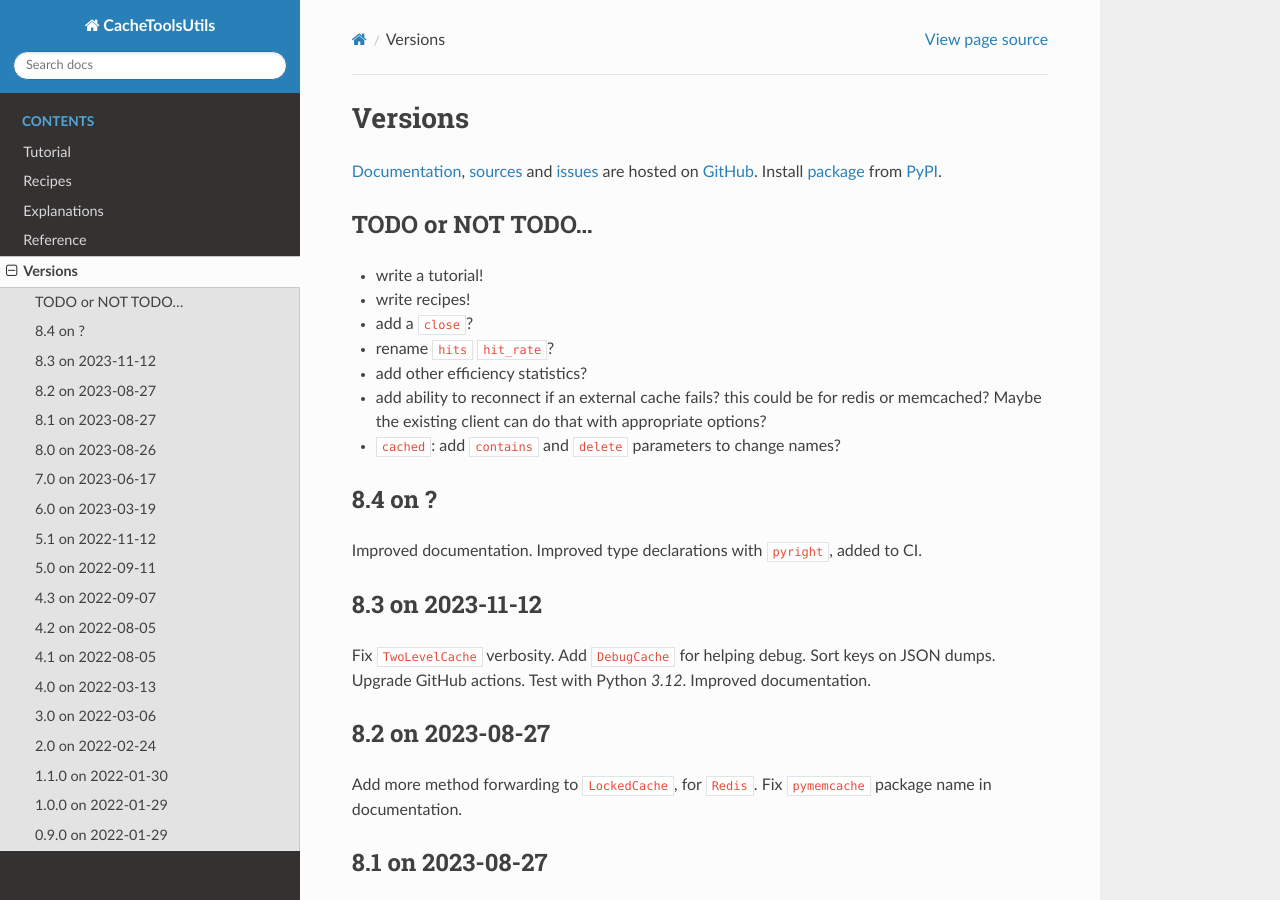
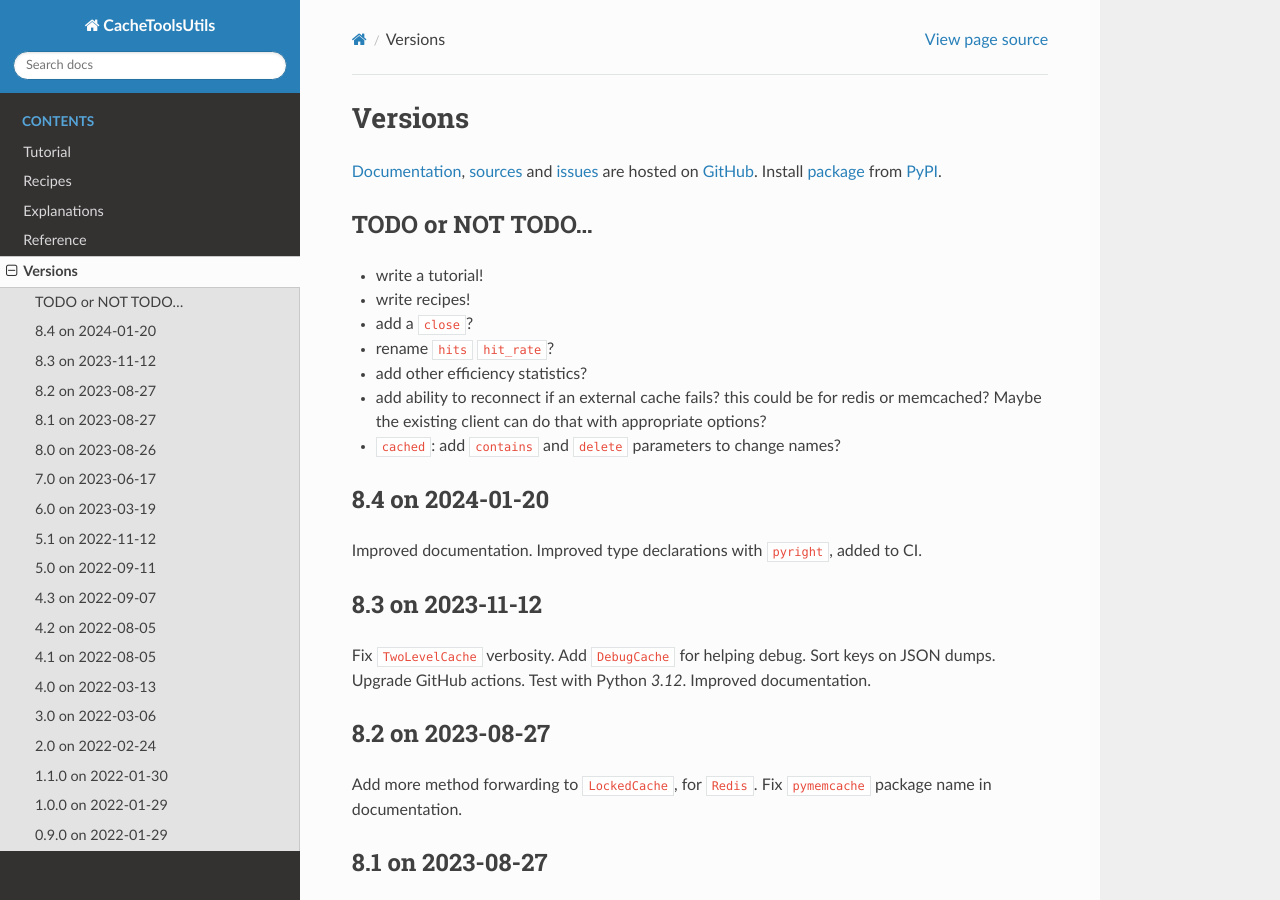
Before and after one commit to zx80/cachetools-utils, a Sphinx documentation site: the page built from docs/VERSIONS.md, in a window 1280 px wide and 900 px high. Built offline with Sphinx 7.4.7 and the Read the Docs theme 2.0.0, drawn with Linux system fonts in a browser that asks for light colours; pages that are not in the unit, such as notebooks, are missing from menus.

Commit message:
new version

```diff
--- a/docs/VERSIONS.md
+++ b/docs/VERSIONS.md
@@ -19,7 +19,7 @@ Install [package](https://pypi.org/project/CacheToolsUtils/) from
   Maybe the existing client can do that with appropriate options?
 - `cached`: add `contains` and `delete` parameters to change names?
 
-## 8.4 on ?
+## 8.4 on 2024-01-20
 
 Improved documentation.
 Improved type declarations with `pyright`, added to CI.
```
